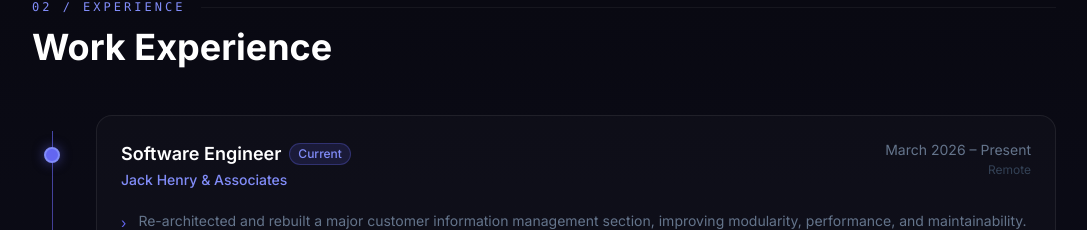
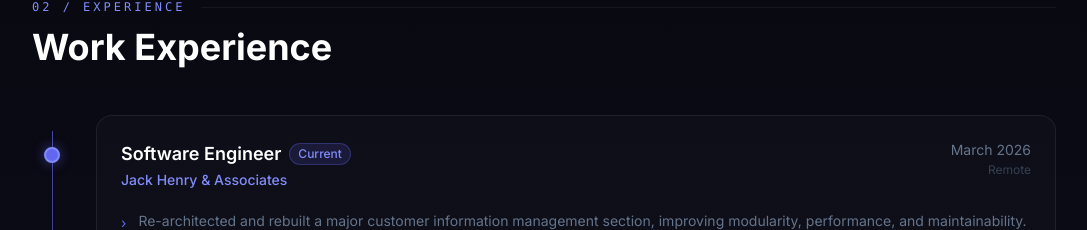
Before and after one commit to Step20/portfolio-page4, a React (Vite) app: page / in a window 1280 px wide. Shown: the part 1693-1923 px from the top of the page, without its empty margins (96-1183 px from the left). Built offline with nearby package versions, Linux system fonts and the light colour scheme.

Commit message:
dates change

```diff
--- a/src/components/Experience.tsx
+++ b/src/components/Experience.tsx
@@ -5,7 +5,7 @@ const experiences = [
   {
     company: "Jack Henry & Associates",
     role: "Software Engineer",
-    period: "March 2026 – Present",
+    period: "March 2026",
     location: "Remote",
     current: true,
     bullets: [
```
